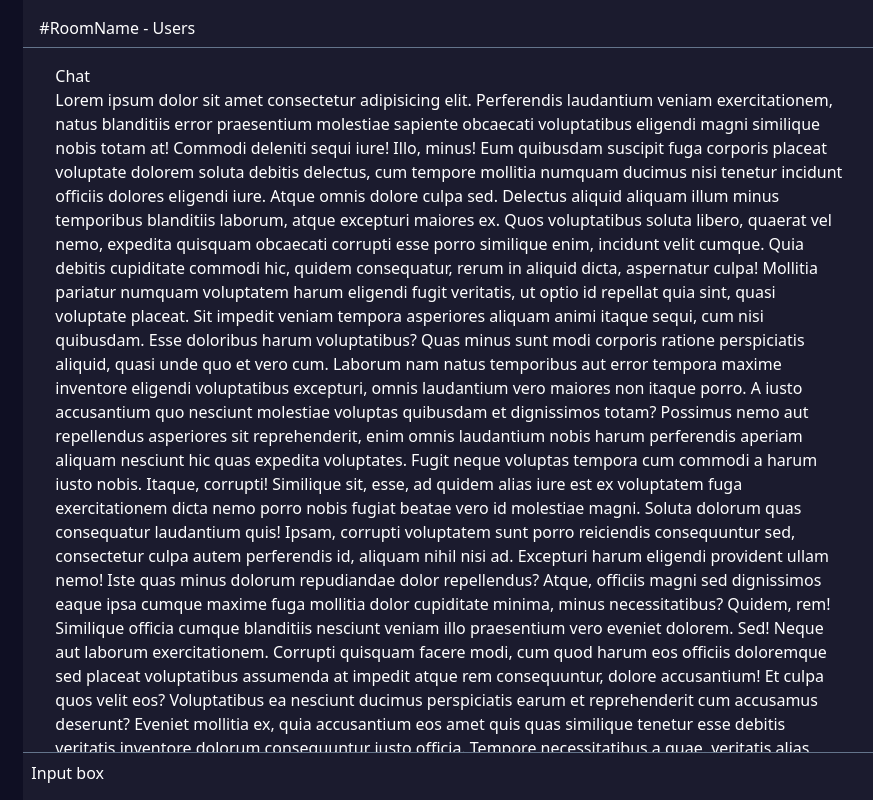
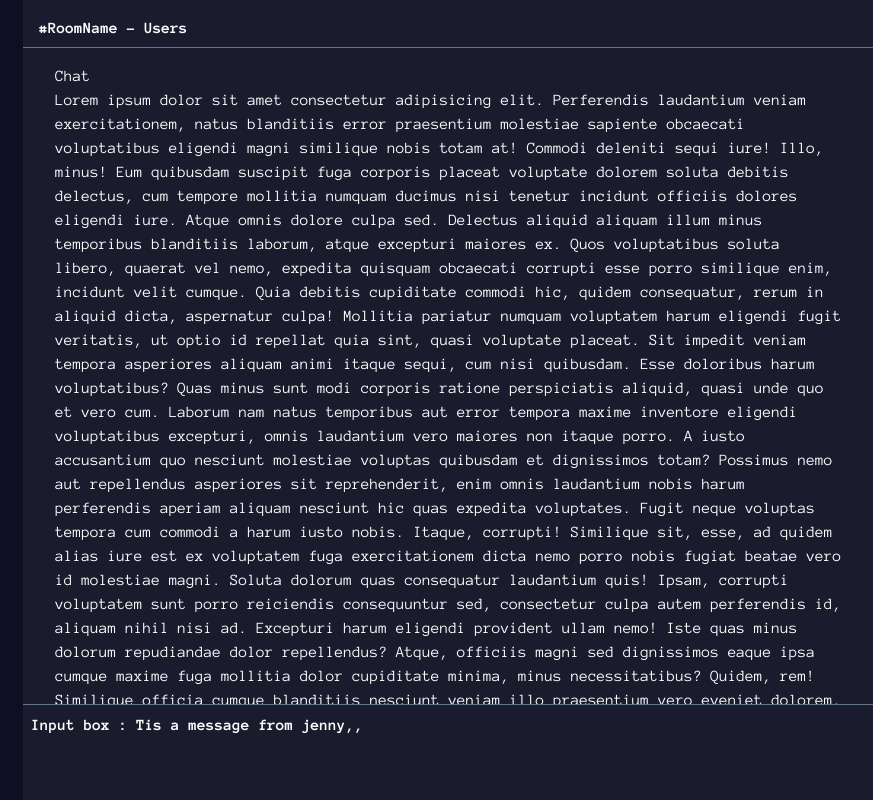
Before and after one commit to v09d09/chatting-app, a React (Create React App) app in the folder client/: page / in a window 1280 px wide. Shown: the whole page, without its empty margins (190-1063 px from the left). Built offline with nearby package versions, Linux system fonts and the light colour scheme.

Commit message:
added font

```diff
--- a/client/src/components/ChatBox.jsx
+++ b/client/src/components/ChatBox.jsx
@@ -3,10 +3,10 @@ import React from "react";
 function ChatBox() {
   return (
     <div className=" bg-white bg-opacity-5 h-screen w-full relative ">
-      <div className=" h-12 w-full absolute top-0 p-4 border-b border-slate-500">
+      <div className=" h-12 w-full absolute top-0 p-4 border-b border-slate-500  font-bold">
         #RoomName - Users
       </div>
-      <div className=" absolute top-12 bottom-12 py-4  px-8 overflow-scroll scrollbar-hide">
+      <div className=" absolute top-12 bottom-24 py-4  px-8 overflow-scroll scrollbar-hide">
         Chat
         <p>
           Lorem ipsum dolor sit amet consectetur adipisicing elit. Perferendis
@@ -682,8 +682,8 @@ function ChatBox() {
           quisquam molestias laudantium deleniti quos.
         </p>
       </div>
-      <div className=" absolute h-12 w-full bottom-0 p-2 border-t border-slate-500">
-        Input box
+      <div className=" absolute  h-24 w-full bottom-0 p-2 border-t border-slate-500 font-bold">
+        Input box : Tis a message from jenny,,
       </div>
     </div>
   );
--- a/client/src/index.css
+++ b/client/src/index.css
@@ -1,3 +1,4 @@
+@import url("https://fonts.googleapis.com/css2?family=Anonymous+Pro:ital,wght@0,400;0,700;1,400;1,700&display=swap");
 @tailwind base;
 @tailwind components;
 @tailwind utilities;
@@ -5,4 +6,6 @@
 body {
   background-color: #0f0f23;
   color: white;
+  font-family: "Anonymous Pro";
+  font-weight: 400;
 }
--- a/client/tailwind.config.js
+++ b/client/tailwind.config.js
@@ -1,7 +1,11 @@
 module.exports = {
   content: ["./src/**/*.{js,jsx,ts,tsx}"],
   theme: {
-    extend: {},
+    extend: {
+      fontFamily: {
+        "Anonymous Pro": ["Anonymous Pro", "monospace"],
+      },
+    },
   },
   plugins: [require("tailwind-scrollbar-hide")],
 };
```
